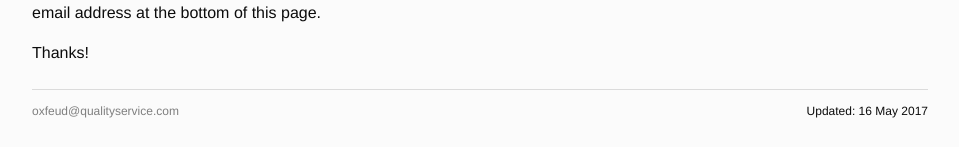
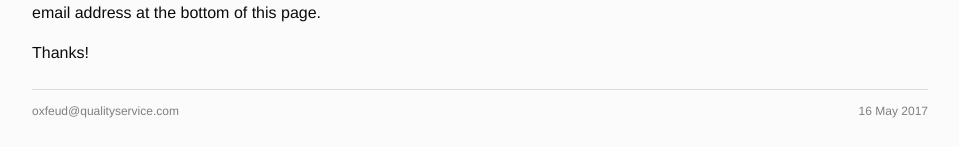
Before and after one commit to Oxfeud/oxfeud.github.io, a Jekyll site: the page built from index.html, in a window 1280 px wide and 900 px high, scrolled down 5409 px. Shown: the part 750-897 px from the top of the window, without its empty margins (160-1119 px from the left). Built offline with Jekyll 4.4.1, drawn with Linux system fonts in a browser that asks for light colours.

Commit message:
Update default.html

```diff
--- a/_layouts/default.html
+++ b/_layouts/default.html
@@ -13,7 +13,7 @@
 			</div><!-- /.container -->
 			<footer>
 				<div style="float: left;"><p><a href="mailto:oxfeud@qualityservice.com">oxfeud@qualityservice.com</a></p></div>
-				<div style="float: right;"><p>Updated: 16 May 2017</p>
+				<div style="float: right;"><p style="color: #7f7f7f;">16 May 2017</p>
 			</footer>
 		</body>
 	</html>
```
